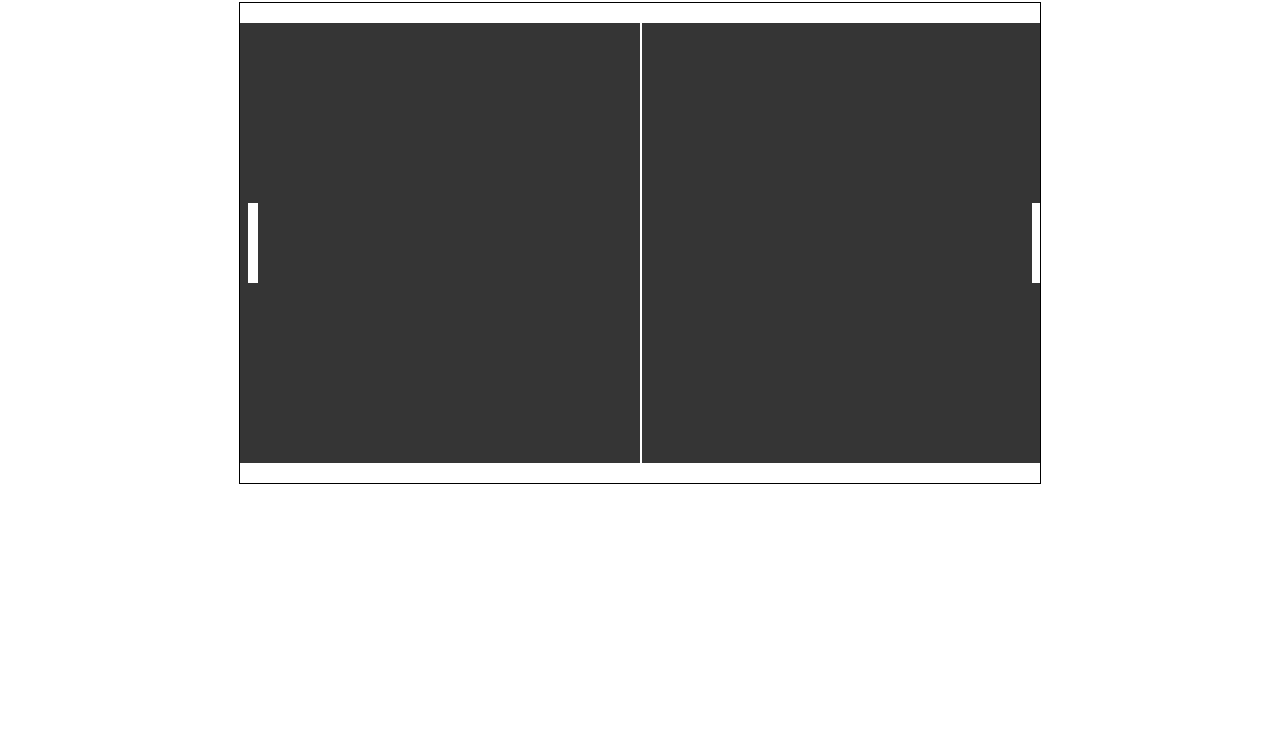
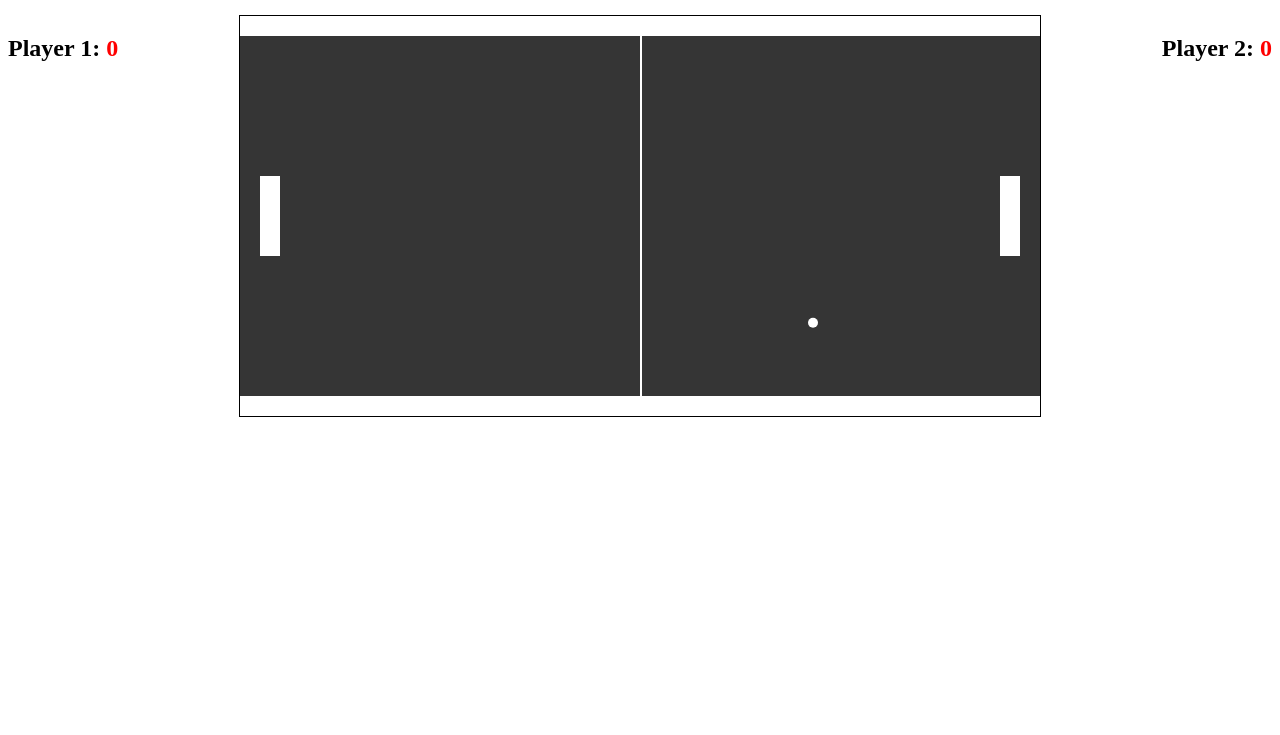
Before and after one commit to Pjaerr/IMAT1213-Pong, a plain HTML site: page index.html in a window 1280 px wide. Shown: the part 65-800 px from the top of the page. Drawn offline with Linux system fonts and the light colour scheme.

Commit message:
Final commit.

```diff
--- a/index.html
+++ b/index.html
@@ -7,8 +7,12 @@
 		<link rel="stylesheet" href="style.css">
 	</head>
 	<body>
-		<h2> Pong by Joshua Jackson [p16179167]<here> </h2>
-		<canvas id="canvas" width="800" height="480"></canvas>
+		<h1 id="heading">Pong by Joshua Jackson [p16179167]</h1>
+
+		<h2 id="player1">Player 1: <span id="player1score">0</span></h2>
+		<h2 id="player2">Player 2: <span id="player2score">0</span></h2>
+
+		<canvas id="canvas" width="800" height="400"></canvas>
 		<script src="pong.js"></script>
 	</body>
 </html>
--- a/pong.js
+++ b/pong.js
@@ -1,3 +1,10 @@
+/*
+	There is a GameManager class at the bottom of the JS file that handles all of the loose game functions. These can be accessed via the
+	'game' instance. At the very top of the JS file there are the references, and the intially empty game objects such as walls, ball or paddles,
+	these are all intialised via the GameManager class using the initialiseObjects() function. Also at the top are some template functions to make
+	things easier such as a Vector2 class and an Input class.
+*/
+
 /*Prevents certain actions from being taken and throws more exceptions, useful for
 catching common erros brought on by bad coding practices or unsafe actions.*/
 "use strict";
@@ -18,12 +25,11 @@ function Vector2(x, y)
 {
 	this.x = x;
 	this.y = y;
-
 }
 
 /*Input() Checks for keyboard input and stores whether the keys w, s, up or down are being pressed,
-this allows actions outside of here to be called if those keys are pressed. Uses the keydown
-object declared at the top of the js file.*/
+this allows actions outside of here to be called if those keys are pressed. Uses the keydown and
+ keyup event listeners to receive keyboard input.*/
 function Input()
 {
 	/*Stores key presses. Set to true/false in respective keydown/keyup functions.*/
@@ -88,19 +94,29 @@ window.addEventListener("keyup", function(e)	//Listen for a key being released.
 //Collision Detection
 function Collision()
 {
-	this.pointInRect = function(pointY, rect)
+	/*Point in rect function takes a point as a Vector (x, y) and a
+	rectangle by which to check the point. It returns true if the point
+	is within the rectangle.*/
+	this.pointInRect = function(point, rect)
 	{
-		return (pointY >= rect.pos.y && pointY <= rect.pos.y + rect.height);
+		return (point.x >= rect.pos.x && point.x <= rect.pos.x + rect.width &&
+			point.y >= rect.pos.y && point.y <= rect.pos.y + rect.height);
 	}
 }
 
 var col = new Collision();
 
 /*----------GAME OBJECTS----------*/
+var player = [];
+var ball;
+var wall = [];
+var winArea = [];
+
 //Paddle Constructor Function
 function Paddle(xPos, yPos)
 {
-	this.width = 10; //Paddle width in px.
+	this.score = 0;
+	this.width = 20; //Paddle width in px.
 	this.height = 80; //Paddle height in px.
 	this.movementSpeed;
 
@@ -116,18 +132,21 @@ Paddle.prototype.render = function()
 };
 Paddle.prototype.onCollisionEnter = function()
 {
-	if (col.pointInRect(this.pos.y, topWall))
+	/*Checks if the top of this paddle is within the top boundary*/
+	if (col.pointInRect(this.pos, wall[0]))
 	{
-		this.pos.y += this.movementSpeed;
+		this.pos.y += this.movementSpeed;	//Pushes the player down by it's movementSpeed. Ensuring it cannot move up.
 	}
-	else if (col.pointInRect(this.pos.y + this.height, bottomWall))
+	/*Checks if the bottom of this paddle is within the bottom boundary*/
+	else if (col.pointInRect(new Vector2(this.pos.x, this.pos.y + this.height), wall[1]))
 	{
-		this.pos.y -= this.movementSpeed;
+		this.pos.y -= this.movementSpeed;	//Pushes the player up by it's movementSpeed. Ensuring it cannot move down.
 	}
 };
 Paddle.prototype.move = function(direction, timeElapsed)
 {
-	this.movementSpeed = 500 * timeElapsed;
+	this.movementSpeed = 600 * timeElapsed;	//Setting movementSpeed to an abritary value multiplied by delta time.
+
 	this.onCollisionEnter();
 
 	if (direction == "up")
@@ -141,6 +160,10 @@ Paddle.prototype.move = function(direction, timeElapsed)
 		this.pos.y += this.movementSpeed;
 	}
 };
+Paddle.prototype.reset = function()
+{
+	this.pos = new Vector2(this.pos.x, (height * 0.5) - (this.height / 2));
+};
 
 //Ball Constructor Function
 function Ball(startingVelocity, radius)
@@ -148,11 +171,77 @@ function Ball(startingVelocity, radius)
 	/*Ball speed on the x and y axis as a vector.*/
 	this.velocity = startingVelocity;
 
+	this.increaseAmt = 20; //Amount to speed up the ball by.
+
 	this.radius = radius; //Radius in px.
 
 	/*Ball x and y positions as a vector.*/
-	this.pos = new Vector2(width * 0.5, height * 0.5)
+	this.pos = new Vector2(width * 0.5, height * 0.5);
+
+	this.onCollisionEnter = function()
+	{
+		/*Checks to see if the ball is colliding with the paddles and if so,
+		it reverses the ball's X velocity and gives it the Y velocity of the paddle
+		it collided with.*/
+		if (col.pointInRect(new Vector2(this.pos.x + this.radius, this.pos.y), player[1]))
+		{
+			this.velocity.x = -this.velocity.x + -this.increaseAmt;	//Slowly increase speed of ball on the X axis over time.
+			this.velocity.y = player[1].pos.y;
+		}
+		else if (col.pointInRect(new Vector2(this.pos.x - this.radius, this.pos.y), player[0]))
+		{
+			this.velocity.x = this.velocity.x * -1 + this.increaseAmt;	//Slowly increase speed of ball on the X axis over time.
+			this.velocity.y = player[0].pos.y;
+		}
+		/*Check if the ball is colliding with the winAreas behind the paddles
+		and if so, call the game.pointScored function, passing in the number of
+		the player opposite to the goal that was collided with*/
+		else if (col.pointInRect(new Vector2(this.pos.x + this.radius, this.pos.y), winArea[1]))
+		{
+			game.pointScored(1);
+		}
+		else if (col.pointInRect(new Vector2(this.pos.x - this.radius, this.pos.y), winArea[0]))
+		{
+			game.pointScored(2);
+		}
+
+		/*Checks for collision with the boundaries, if so, reverses Y velocity.*/
+		if (col.pointInRect(new Vector2(this.pos.x, this.pos.y - this.radius), wall[0]))
+		{
+			this.velocity.y = -this.velocity.y;
+		}
+		else if (col.pointInRect(new Vector2(this.pos.x, this.pos.y + this.radius), wall[1]))
+		{
+			this.velocity.y = this.velocity.y * -1;
+		}
+	}
+	this.move = function(timeElapsed)
+	{
+		/*Changes the ball's x and y positions by its velocity multiplied by the timeElapsed in the last
+		frame. (delta time).*/
+		this.pos.x += this.velocity.x * timeElapsed;
+		this.pos.y += this.velocity.y * timeElapsed;
+
+		/*Checks if the velocity is going over a certain speed. If so it keeps it within that speed.
+		This stops any stray mishaps with collision due to the ball going exceedingly fast.*/
+		if (this.velocity.x >= 1200)
+		{
+			this.increaseAmt = -20;
+		}
+		else if(this.velocity.x <= 1100)
+		{
+			this.increaseAmt = 20;
+		}
+
+		this.onCollisionEnter();	//Checks for collision at the end of each movement check.
+	}
 }
+/*Function used to reset the ball*/
+Ball.prototype.reset = function(dir)
+{
+	this.pos = new Vector2(width * 0.5, height * 0.5);
+	this.velocity = new Vector2(300 * dir, 0);
+};
 //Function to draw the Ball.
 Ball.prototype.render = function()
 {
@@ -173,50 +262,6 @@ Boundaries.prototype.render = function()
 	ctx.fillRect(this.pos.x, this.pos.y, this.width, this.height); //Create Boundary.
 }
 
-//Initialising the objects.
-var player1;
-var player2;
-var ball;
-var topWall;
-var bottomWall;
-function initialiseObjects()
-{
-	player1 = new Paddle(width * 0.01, 0);
-	player1.pos.y = (height * 0.5) - (player1.height / 2);
-
-	player2 = new Paddle(width * 0.99, 0);
-	player2.pos.y = (height * 0.5) - (player2.height / 2);
-
-	ball = new Ball(new Vector2(500, 0), 5);
-
-	topWall = new Boundaries(new Vector2(0, 0), width, 20);
-	bottomWall = new Boundaries(new Vector2(0, (height - 20)), width, 20);
-}
-initialiseObjects();
-
-
-
-function render()
-{
-	ctx.fillStyle = "#FFFFFF"; //Set the colour of the components within the canvas.
-	ctx.clearRect(0, 0, width, height); //Clear the canvas before drawing the next frame.
-	ctx.fillRect(width / 2, 0, 2, height);	//The "net" in the middle of the level.
-
-	//Draw the ball.
-	ball.render();
-
-	//Draw player one's paddle.
-	player1.render();
-
-	//Draw player two's paddle.
-	player2.render();
-
-	//Draw the level boundaries.
-	topWall.render();
-	bottomWall.render();
-
-}
-
 /*This function checks if the variables inside of the keydown object
 are true and calls the relevant move function if they are. This function does not
 check for any input.*/
@@ -224,81 +269,157 @@ function movePaddles(timeElapsed)
 {
 	if(input.keyboard.w)
 	{
-		player1.move("up", timeElapsed);
+		player[0].move("up", timeElapsed);
 	}
 	else if (input.keyboard.s)
 	{
-		player1.move("down", timeElapsed);
+		player[0].move("down", timeElapsed);
 	}
 	if (input.keyboard.uparrow)
 	{
-		player2.move("up", timeElapsed);
+		player[1].move("up", timeElapsed);
 	}
 	else if (input.keyboard.downarrow)
 	{
-		player2.move("down", timeElapsed);
+		player[1].move("down", timeElapsed);
 	}
 }
 
-Collision.prototype.circleInRect = function(point, rect)
+/*----------EVENT AND GAME LOOP FUNCTIONS----------*/
+function GameManager()
 {
-	return (point.x >= rect.pos.x && point.x <= rect.pos.x + rect.width &&
-			point.y >= rect.pos.y && point.y <= rect.pos.y + rect.height);
-}
+	this.gameOver = false;
 
-Ball.prototype.move = function(timeElapsed)
-{
-	this.pos.x += this.velocity.x * timeElapsed;
-	this.pos.y += this.velocity.y * timeElapsed;
+	/*Defines the game objects declared at the top of the JS file and gives
+	them starting sizes and positions.*/
+	this.initialiseObjects = function()
+	{
+		player[0] = new Paddle(20, 0);
+		player[0].pos.y = (height * 0.5) - (player[0].height / 2);
 
-	if (col.circleInRect(this.pos, player2))
+		player[1] = new Paddle(width - 40, 0);
+		player[1].pos.y = (height * 0.5) - (player[1].height / 2);
+
+		ball = new Ball(new Vector2(300, 0), 5);
+
+		wall[0] = new Boundaries(new Vector2(0, 0), width, 20);
+		wall[1] = new Boundaries(new Vector2(0, (height - 20)), width, 20);
+
+		winArea[0] = new Boundaries(new Vector2(-30, 0), 10, height);
+		winArea[1] = new Boundaries(new Vector2(width + 15, 0), 10, height);
+	}
+	this.resetObjects = function(dir)
 	{
-		this.velocity.x = -this.velocity.x + -20;
-		this.velocity.y = player2.pos.y;
+		for(var i = 0; i < player.length; i++)
+		{
+			player[i].reset();
+		}
+
+		ball.reset(dir);
 	}
-	else if (col.circleInRect(this.pos, player1))
+	this.updateScore = function(i)
 	{
-		this.velocity.x = this.velocity.x * -1 + 20;
-		this.velocity.y = player1.pos.y;
+		var elementid = "player" + (i + 1) + "score";
+		document.getElementById(elementid).innerHTML = player[i].score;	//Update the score text on the HTML page.
 	}
+	/*Increments the score value of the player who has scored. This is detmined via the function call
+	and the paddle number that is passed in. The ball's initial velocity will be multiplied by the
+	direction, causing it to go the opposite way from the player that has just scored.*/
+	this.pointScored = function(paddle)
+	{
+		console.log("Player " + paddle + " Scored!");
+		var direction;
+		switch(paddle)
+		{
+			case 1:
+				player[0].score++;
+				this.updateScore(0);
+				direction = 1;
+				break;
+			case 2:
+				player[1].score++;
+				this.updateScore(1);
+				direction = -1;
+				break;
+		}
 
-	if (col.circleInRect(this.pos, topWall))
+		/*If a player reaches 5 points, set gameOver to true and show that they have one in the html document.*/
+		for (var i = 0; i < player.length; i++)
+		{
+			if (player[i].score >= 5)
+			{
+				this.gameOver = true;
+				document.getElementById("heading").innerHTML = "PLAYER " + (i + 1) + " HAS WON!</br><button id='btn' type='button' onclick='restartGame()'> Restart Game!</button>";
+			}
+		}
+
+		this.resetObjects(direction)
+	}
+	//Used to update objects by the time.
+	this.update = function(timeElapsed)
 	{
-		this.velocity.y = -this.velocity.y;
+		movePaddles(timeElapsed);
+		ball.move(timeElapsed);
 	}
-	else if (col.circleInRect(this.pos, bottomWall))
+	this.render = function()
 	{
-		this.velocity.y = this.velocity.y * -1;
+		ctx.fillStyle = "#FFFFFF"; //Set the colour of the components within the canvas.
+		ctx.clearRect(0, 0, width, height); //Clear the canvas before drawing the next frame.
+		ctx.fillRect(width / 2, 0, 2, height);	//The "net" in the middle of the level.
+
+		//Draw the ball.
+		ball.render();
+
+		//Draw player one's paddle.
+		player[0].render();
+
+		//Draw player two's paddle.
+		player[1].render();
+
+		//Draw the level boundaries.
+		wall[0].render();
+		wall[1].render();
 	}
 }
-/*----------EVENT AND GAME LOOP FUNCTIONS----------*/
-//Used to update objects by the time.
-function update(timeElapsed)
-{
-	movePaddles(timeElapsed);
-	ball.move(timeElapsed);
+var game = new GameManager();
 
-	// TODO: Update ball position based on time elapsed
-	// TODO: Bounce the ball of top and bottom rectangles
-  	// TODO: Record score and reset if ball goes passed the left or right paddle
-  	// TODO: Bounce the ball off the paddle
-}
+game.initialiseObjects();
 
 //Game Loop
 var previous;
 function game_loop(timestamp)
 {
-	/*If there is no previous time, start with no elapsed time.*/
-	if (!previous) previous = timestamp;
+	if(game.gameOver)
+	{
+		timeElapsed = 0;
+	}
+	else
+	{
+		/*If there is no previous time, start with no elapsed time.*/
+		if (!previous) previous = timestamp;
 
-  	var timeElapsed = (timestamp - previous) / 1000;  //Work out the elapsed time.
+		var timeElapsed = (timestamp - previous) / 1000;  //Work out the elapsed time.
+	}
 
-  	update(timeElapsed); //Update the game based on elapsed time.
 
-  	render();	//Renders the game.
+  	game.update(timeElapsed); //Update the game based on elapsed time.
+
+  	game.render();	//Renders the game.
 
   	previous = timestamp;  //set the previous timestamp ready for next time
   	requestAnimationFrame(game_loop); //Recursively calls the game loop every animation frame when the browser is ready.
 }
 
 requestAnimationFrame(game_loop); //Initial call of the Game Loop.
+
+function restartGame()
+{
+	game.gameOver = false;
+	document.getElementById("heading").innerHTML = "Pong by Joshua Jackson [p16179167]";
+
+	for(var i = 0; i < player.length; i++)
+	{
+		player[i].score = 0;
+		game.updateScore(i);
+	}
+}
--- a/style.css
+++ b/style.css
@@ -9,3 +9,26 @@ canvas{
 	border: 1px solid #000;
 	background-color: #353535;
 }
+#heading
+{
+	text-align: center;
+}
+#player1
+{
+	float: left;
+}
+#player2
+{
+	float: right;
+}
+
+#player1score, #player2score
+{
+	font-weight: bold;
+	color: red;
+}
+
+#btn
+{
+	float: center;
+}
```
